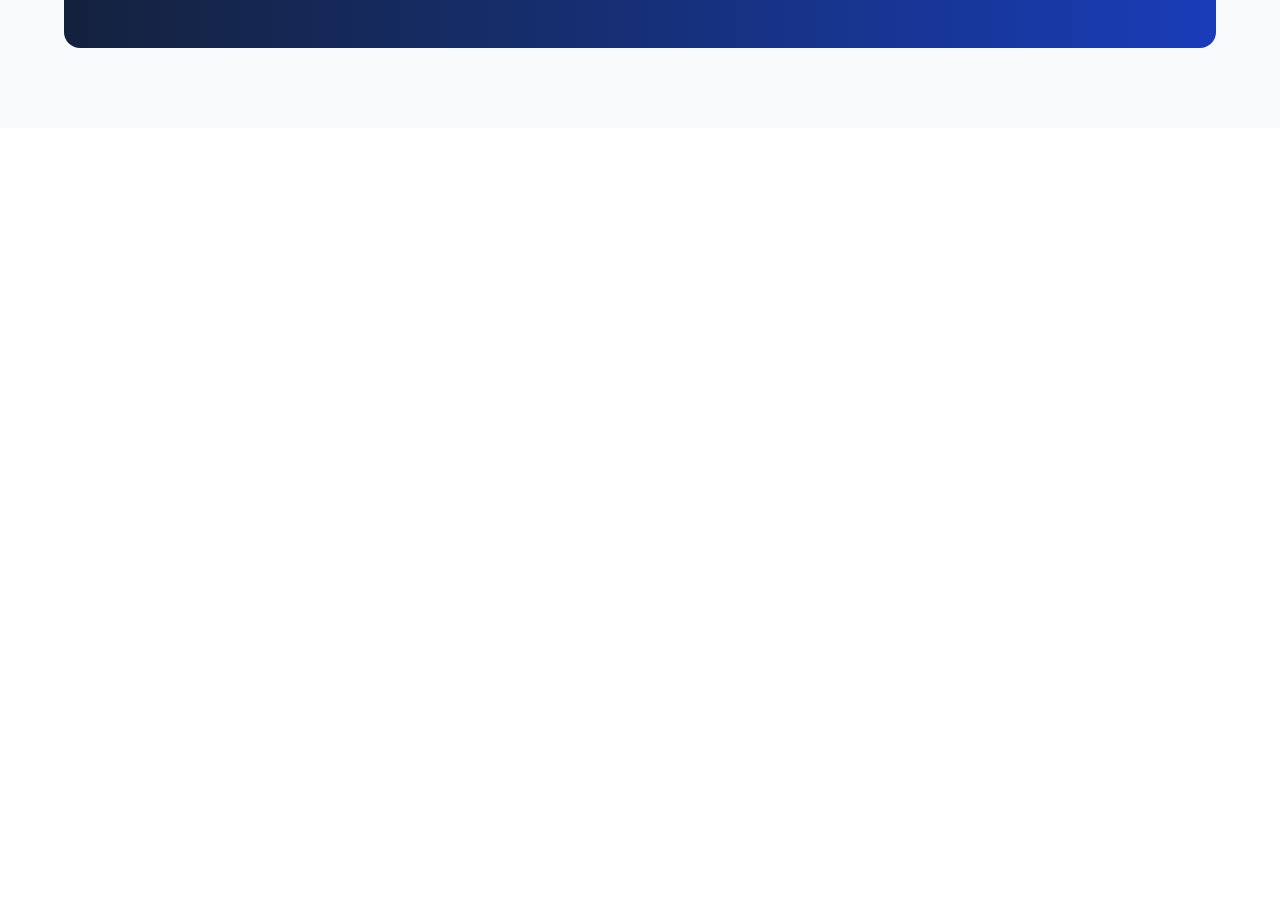
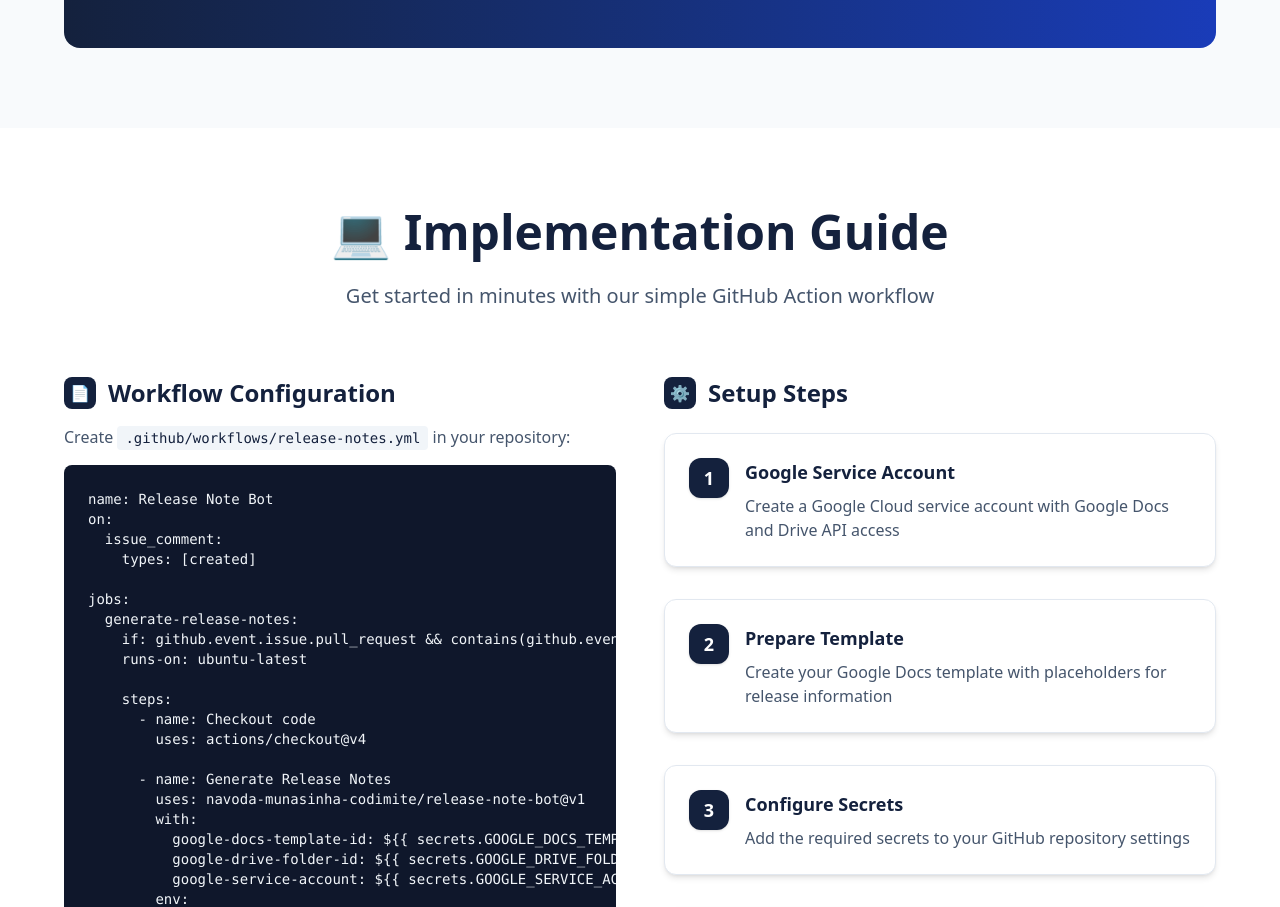
Before and after one commit to navoda-munasinha-codimite/github-action-test-relbot, a React (Vite) app: page / in a window 1280 px wide. Shown: the part 1865-2772 px from the top of the page. Before the commit the page ends 1993 px from the top, so only its background shows below. Built offline with nearby package versions, Linux system fonts and the light colour scheme.

Commit message:
feat: added implementation example

```diff
--- a/src/App.jsx
+++ b/src/App.jsx
@@ -1,11 +1,13 @@
 import Hero from './components/Hero'
 import HowItWorks from './components/HowItWorks'
+import CodeExample from './components/CodeExample'
 
 function App() {
   return (
     <>
       <Hero />
       <HowItWorks />
+      <CodeExample />
     </>
   )
 }
--- /dev/null
+++ b/src/components/CodeExample.jsx
@@ -0,0 +1,206 @@
+function CodeExample() {
+  const workflowCode = `name: Release Note Bot
+on:
+  issue_comment:
+    types: [created]
+
+jobs:
+  generate-release-notes:
+    if: github.event.issue.pull_request && contains(github.event.comment.body, '/note')
+    runs-on: ubuntu-latest
+
+    steps:
+      - name: Checkout code
+        uses: actions/checkout@v4
+
+      - name: Generate Release Notes
+        uses: navoda-munasinha-codimite/release-note-bot@v1
+        with:
+          google-docs-template-id: \${{ secrets.GOOGLE_DOCS_TEMPLATE_ID }}
+          google-drive-folder-id: \${{ secrets.GOOGLE_DRIVE_FOLDER_ID }}
+          google-service-account: \${{ secrets.GOOGLE_SERVICE_ACCOUNT }}
+        env:
+          GITHUB_TOKEN: \${{ secrets.GITHUB_TOKEN }}`;
+
+  const secretsCode = `# Required GitHub Secrets
+GOOGLE_DOCS_TEMPLATE_ID=1abc123def456...
+GOOGLE_DRIVE_FOLDER_ID=1xyz789ghi012...
+GOOGLE_SERVICE_ACCOUNT={"type":"service_account",...}
+GITHUB_TOKEN=ghp_xxxxxxxxxxxx (auto-generated)`;
+
+  return (
+    <section className="bg-white py-20 px-6">
+      <div className="max-w-6xl mx-auto">
+        <div className="text-center mb-16">
+          <h2 className="text-3xl md:text-5xl font-bold text-[#14213d] mb-6">
+            💻 Implementation Guide
+          </h2>
+          <p className="text-xl text-slate-600 max-w-3xl mx-auto leading-relaxed">
+            Get started in minutes with our simple GitHub Action workflow
+          </p>
+        </div>
+
+        <div className="grid grid-cols-1 lg:grid-cols-2 gap-12 mb-16">
+          {/* Workflow File */}
+          <div className="space-y-6">
+            <div className="flex items-center space-x-3 mb-4">
+              <div className="w-8 h-8 bg-[#14213d] text-white rounded-lg flex items-center justify-center">
+                📄
+              </div>
+              <h3 className="text-2xl font-semibold text-[#14213d]">
+                Workflow Configuration
+              </h3>
+            </div>
+            <p className="text-slate-600 mb-4">
+              Create <code className="bg-slate-100 px-2 py-1 rounded text-[#14213d] font-mono text-sm">.github/workflows/release-notes.yml</code> in your repository:
+            </p>
+            <div className="bg-slate-900 rounded-lg p-6 overflow-x-auto">
+              <pre className="text-sm text-slate-100">
+                <code>{workflowCode}</code>
+              </pre>
+            </div>
+          </div>
+
+          {/* Setup Steps */}
+          <div className="space-y-8">
+            <div className="flex items-center space-x-3 mb-6">
+              <div className="w-8 h-8 bg-[#14213d] text-white rounded-lg flex items-center justify-center">
+                ⚙️
+              </div>
+              <h3 className="text-2xl font-semibold text-[#14213d]">
+                Setup Steps
+              </h3>
+            </div>
+
+            {/* Step 1 */}
+            <div className="bg-white rounded-xl p-6 shadow-md hover:shadow-lg transition-shadow border border-slate-200">
+              <div className="flex items-start space-x-4">
+                <div className="w-10 h-10 bg-[#14213d] text-white rounded-xl flex items-center justify-center text-lg font-bold shadow-sm">
+                  1
+                </div>
+                <div className="flex-1">
+                  <h4 className="text-lg font-semibold text-[#14213d] mb-2">Google Service Account</h4>
+                  <p className="text-slate-600">
+                    Create a Google Cloud service account with Google Docs and Drive API access
+                  </p>
+                </div>
+              </div>
+            </div>
+
+            {/* Step 2 */}
+            <div className="bg-white rounded-xl p-6 shadow-md hover:shadow-lg transition-shadow border border-slate-200">
+              <div className="flex items-start space-x-4">
+                <div className="w-10 h-10 bg-[#14213d] text-white rounded-xl flex items-center justify-center text-lg font-bold shadow-sm">
+                  2
+                </div>
+                <div className="flex-1">
+                  <h4 className="text-lg font-semibold text-[#14213d] mb-2">Prepare Template</h4>
+                  <p className="text-slate-600">
+                    Create your Google Docs template with placeholders for release information
+                  </p>
+                </div>
+              </div>
+            </div>
+
+            {/* Step 3 */}
+            <div className="bg-white rounded-xl p-6 shadow-md hover:shadow-lg transition-shadow border border-slate-200">
+              <div className="flex items-start space-x-4">
+                <div className="w-10 h-10 bg-[#14213d] text-white rounded-xl flex items-center justify-center text-lg font-bold shadow-sm">
+                  3
+                </div>
+                <div className="flex-1">
+                  <h4 className="text-lg font-semibold text-[#14213d] mb-2">Configure Secrets</h4>
+                  <p className="text-slate-600">
+                    Add the required secrets to your GitHub repository settings
+                  </p>
+                </div>
+              </div>
+            </div>
+
+            {/* Step 4 */}
+            <div className="bg-white rounded-xl p-6 shadow-md hover:shadow-lg transition-shadow border border-slate-200">
+              <div className="flex items-start space-x-4">
+                <div className="w-10 h-10 bg-[#14213d] text-white rounded-xl flex items-center justify-center text-lg font-bold shadow-sm">
+                  4
+                </div>
+                <div className="flex-1">
+                  <h4 className="text-lg font-semibold text-[#14213d] mb-2">Test It Out</h4>
+                  <p className="text-slate-600">
+                    Comment <code className="bg-slate-200 px-2 py-1 rounded text-sm font-mono text-[#14213d]">/note</code> on any PR to trigger the action
+                  </p>
+                </div>
+              </div>
+            </div>
+          </div>
+        </div>
+
+        {/* Secrets Configuration */}
+        <div className="bg-gradient-to-br from-slate-50 to-blue-50 rounded-2xl p-8 mb-16">
+          <div className="flex items-center space-x-3 mb-6">
+            <div className="w-8 h-8 bg-[#14213d] text-white rounded-lg flex items-center justify-center">
+              🔐
+            </div>
+            <h3 className="text-2xl font-semibold text-[#14213d]">
+              Required Secrets
+            </h3>
+          </div>
+          <p className="text-slate-600 mb-4">
+            Add these secrets in your repository settings → Secrets and variables → Actions:
+          </p>
+          <div className="bg-slate-900 rounded-lg p-6 overflow-x-auto">
+            <pre className="text-sm text-green-400">
+              <code>{secretsCode}</code>
+            </pre>
+          </div>
+        </div>
+
+        {/* Features Grid */}
+        <div className="grid grid-cols-1 md:grid-cols-2 lg:grid-cols-4 gap-6">
+          <div className="bg-white border border-slate-200 rounded-lg p-6 text-center hover:shadow-lg transition-shadow">
+            <div className="text-3xl mb-3">🚀</div>
+            <h4 className="font-semibold text-[#14213d] mb-2">Easy Setup</h4>
+            <p className="text-slate-600 text-sm">One-time configuration, lifetime benefits</p>
+          </div>
+
+          <div className="bg-white border border-slate-200 rounded-lg p-6 text-center hover:shadow-lg transition-shadow">
+            <div className="text-3xl mb-3">🔧</div>
+            <h4 className="font-semibold text-[#14213d] mb-2">Customizable</h4>
+            <p className="text-slate-600 text-sm">Use your own Google Docs templates</p>
+          </div>
+
+          <div className="bg-white border border-slate-200 rounded-lg p-6 text-center hover:shadow-lg transition-shadow">
+            <div className="text-3xl mb-3">⚡</div>
+            <h4 className="font-semibold text-[#14213d] mb-2">Fast Execution</h4>
+            <p className="text-slate-600 text-sm">Generate notes in under 30 seconds</p>
+          </div>
+
+          <div className="bg-white border border-slate-200 rounded-lg p-6 text-center hover:shadow-lg transition-shadow">
+            <div className="text-3xl mb-3">🔒</div>
+            <h4 className="font-semibold text-[#14213d] mb-2">Secure</h4>
+            <p className="text-slate-600 text-sm">Google service account authentication</p>
+          </div>
+        </div>
+
+        {/* CTA */}
+        <div className="text-center mt-16">
+          <div className="bg-[#14213d] text-white rounded-2xl p-8 inline-block">
+            <h3 className="text-2xl font-bold mb-4">Ready to Get Started? 🎉</h3>
+            <p className="text-blue-100 mb-6">
+              Copy the workflow file above and start automating your release notes today!
+            </p>
+            <div className="flex flex-col sm:flex-row gap-4 justify-center">
+              <button className="bg-white text-[#14213d] px-6 py-3 rounded-lg font-semibold hover:bg-slate-100 transition-colors">
+                📚 View Documentation
+              </button>
+              <button className="border-2 border-white text-white px-6 py-3 rounded-lg font-semibold hover:bg-white hover:text-[#14213d] transition-colors">
+                🔗 GitHub Repository
+              </button>
+            </div>
+          </div>
+        </div>
+      </div>
+    </section>
+  );
+}
+
+export default CodeExample;
```
